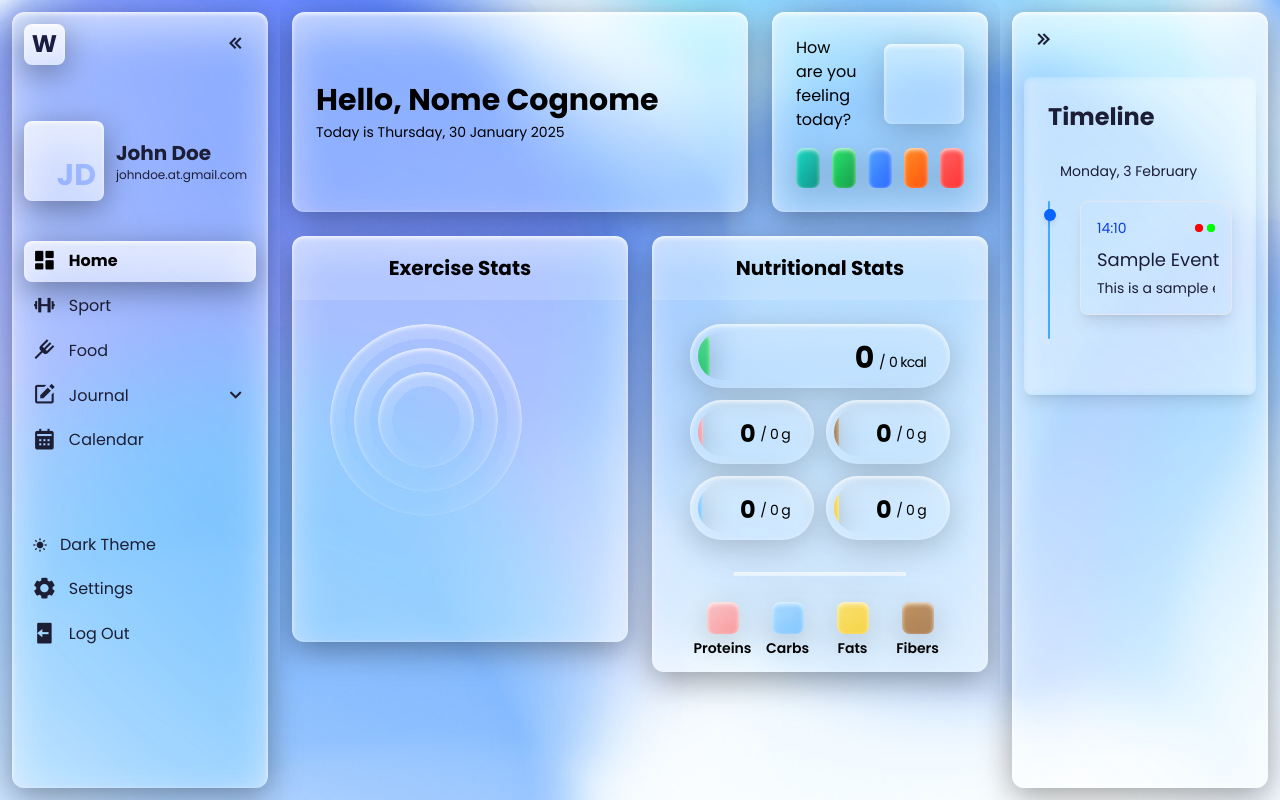
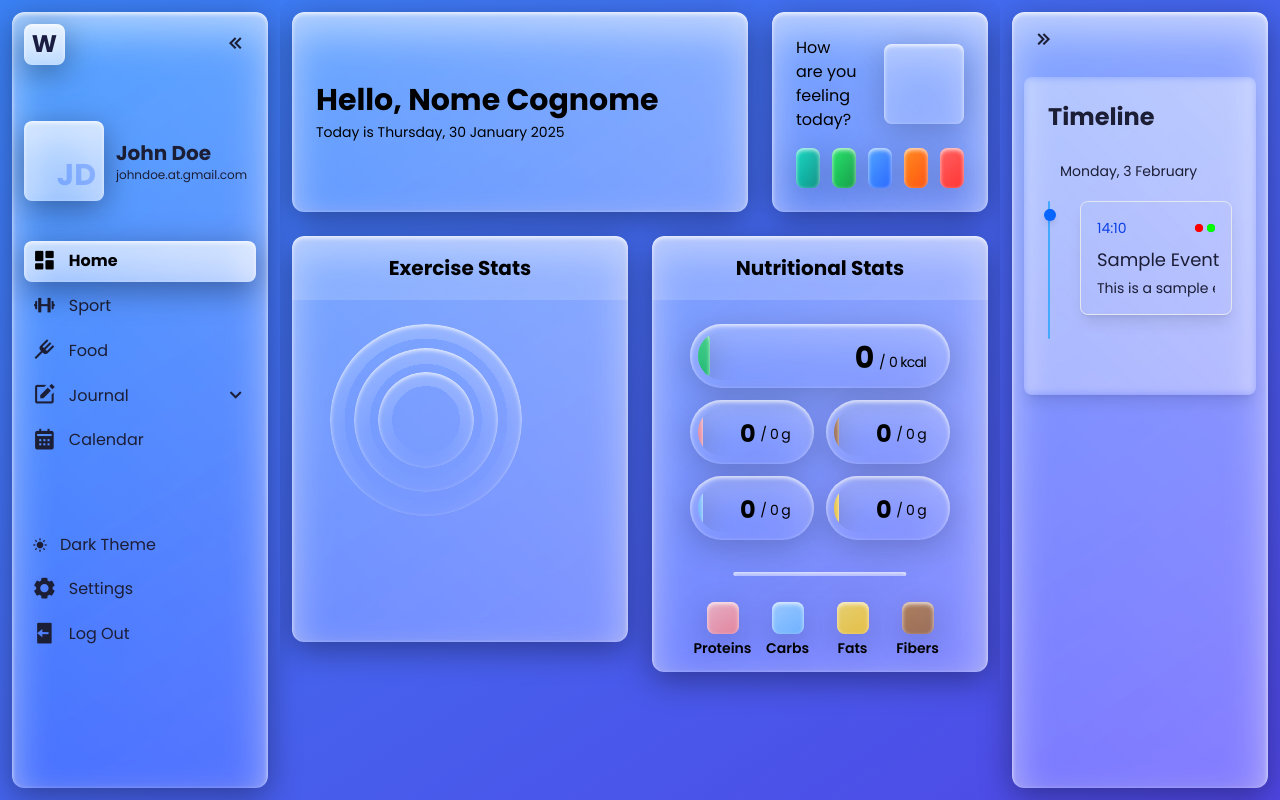
Before and after one commit to GhadPRG/FrontendWEB, an Angular app in the folder WellIo-frontend/: page /dashboard in a window 1280 px wide. Built offline with nearby package versions, Linux system fonts and the light colour scheme; no server answers.

Commit message:
Aggiunti temi

```diff
--- a/WellIo-frontend/src/app/business/dashboard/dashboard.component.css
+++ b/WellIo-frontend/src/app/business/dashboard/dashboard.component.css
@@ -7,7 +7,8 @@
             /* bg-skin-fill-dark bg-gradient-to-b from-skin-fill-lighter/85 to-skin-fill-light/85 */
             grid grid-cols-[auto_1fr_auto];
 
-    background-image: url('/images/Blue-Gradient.jpg');
+    @apply bg-gradient-to-br from-[var(--bg-grad-1)] to-[var(--bg-grad-2)];
+    /* background-image: url('/images/Blue-Gradient.jpg'); */
     background-size: cover;
     background-position: center;
     background-repeat: no-repeat;
```
